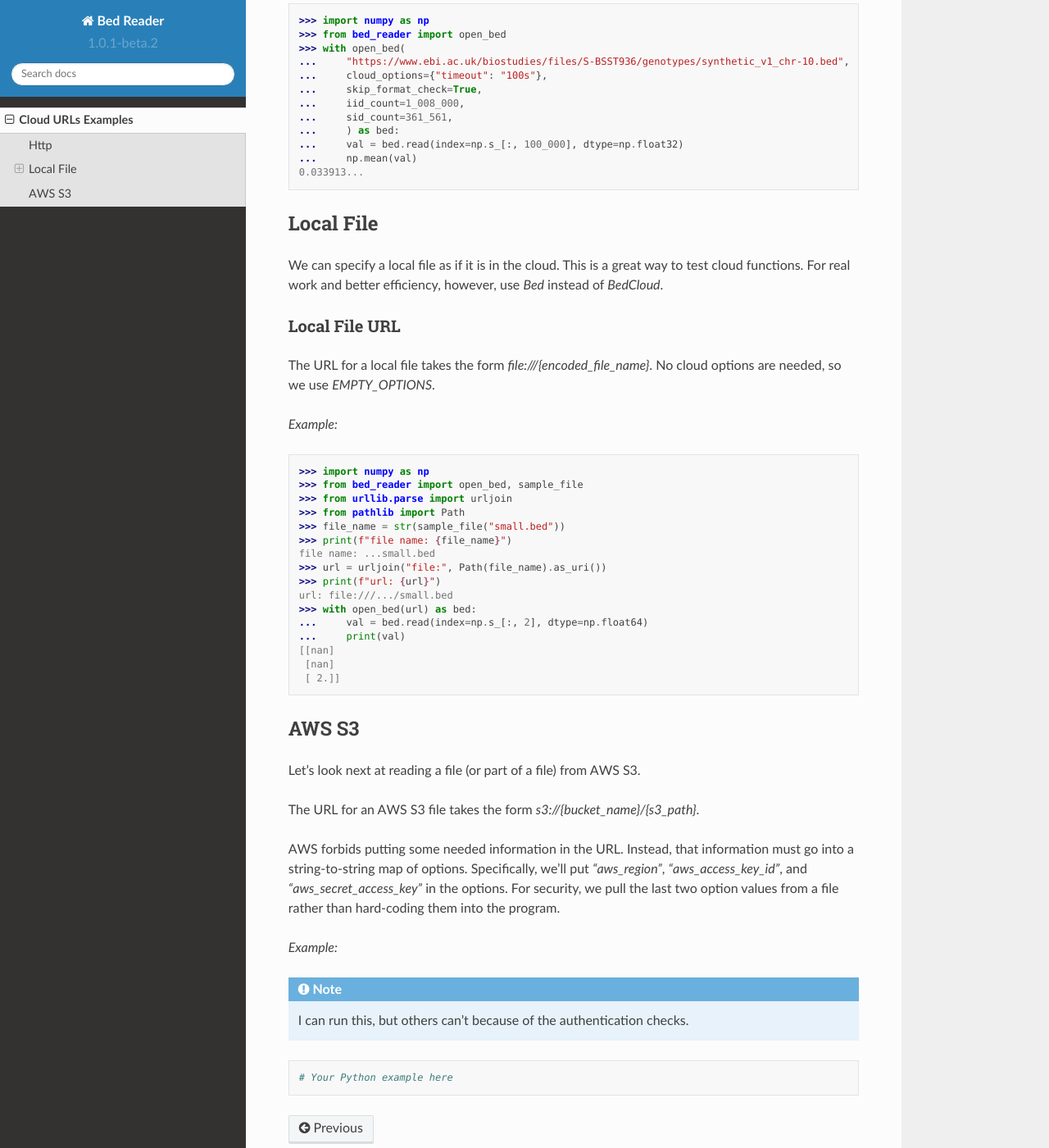
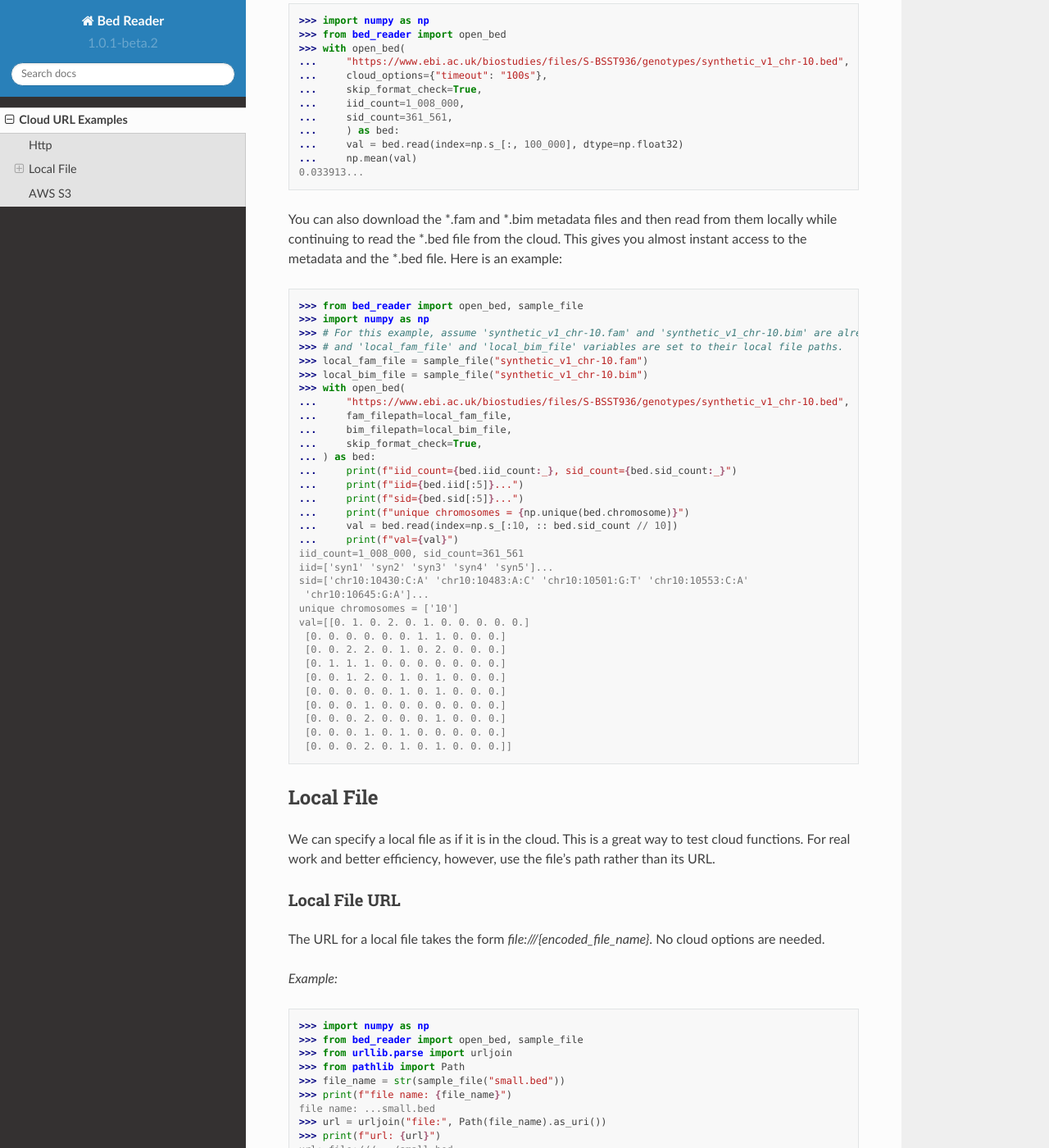
Before and after one commit to fastlmm/bed-reader, a Sphinx documentation site: the page built from doc/source/cloud_urls.rst, in a window 1280 px wide and 1400 px high, scrolled down 1813 px. Shown: the whole window at 82% size. Built offline with Sphinx 7.4.7 and the Read the Docs theme 2.0.0, drawn with Linux system fonts in a browser that asks for light colours; some of the changed text lies outside the part shown.

Commit message:
add all examples to cloud_urls.rst

```diff
--- a/doc/source/cloud_urls.rst
+++ b/doc/source/cloud_urls.rst
@@ -1,13 +1,13 @@
-Cloud URLs Examples
+Cloud URL Examples
 ====================
+
+.. cmk add link to other settings like timeout
 
 *Table of Contents*:
 
-.. cmk do these links work?
-
-- `Http <#http>`_
-- `local file <#local-file>`_
-- `AWS S3 <#aws-s3>`_
+- `Http <#http-section>`_
+- `local file <#local-file-section>`_
+- `AWS S3 <#aws-section>`_
 
 .. note::
 
@@ -17,10 +17,12 @@
 
 The exact details depend on the cloud service. We'll look at `http`, at `local files`, and at `AWS S3`.
 
+.. _http-section:
+
 Http
 ----
 
-You can read \*.bed from web sites directly. For small files, access will be fast. For medium-size files, you may need to extend the default `timeout`.
+You can read \*.bed files from web sites directly. For small files, access will be fast. For medium-sized files, you may need to extend the default `timeout`.
 
 Reading from large files can also be practical and even fast under these conditions:
 
@@ -44,9 +46,13 @@
     ...     missing_fraction  # doctest: +ELLIPSIS
     0.1666...
 
-When reading a medium-sized file, you may need to set a `timeout` in your options. With a `timeout`, you can give your code more than the default 30 seconds to read metadata from the \*.fam and \*.bim files (or genomic data from \*.bed). You may also wish to use `.skip_early_check()` to avoid a fast, early check of the \*.bed file's header.
+When reading a medium-sized file, you may need to set a `timeout` in your cloud options. With a `timeout`,
+you can give your code more than the default 30 seconds to read metadata from the \*.fam and \*.bim files
+(or genomic data from \*.bed). You may also wish to use `.skip_format_check=True` to avoid a fast,
+early check of the \*.bed file's header.
 
-Here we print the first five iids (individual or sample ids) and first find sids (SNP or variant ids). We then, print all unique chromosome values. Finally, we read all data from chromosome 5 and print its dimensions.
+Here we print the first five iids (individual or sample ids) and first five sids (SNP or variant ids).
+We then, print all unique chromosome values. Finally, we read all data from chromosome 5 and print its dimensions.
 
 .. code-block:: python
 
@@ -86,15 +92,59 @@
     ...     np.mean(val) # doctest: +ELLIPSIS
     0.033913...
 
+You can also download the \*.fam and \*.bim metadata files and then read from them locally while continuing to read the \*.bed file from the cloud.
+This gives you almost instant access to the metadata and the \*.bed file. Here is an example:
+
+.. code-block:: python
+
+    >>> from bed_reader import open_bed, sample_file
+    >>> import numpy as np
+    >>> # For this example, assume 'synthetic_v1_chr-10.fam' and 'synthetic_v1_chr-10.bim' are already downloaded
+    >>> # and 'local_fam_file' and 'local_bim_file' variables are set to their local file paths.
+    >>> local_fam_file = sample_file("synthetic_v1_chr-10.fam")
+    >>> local_bim_file = sample_file("synthetic_v1_chr-10.bim")
+    >>> with open_bed(
+    ...     "https://www.ebi.ac.uk/biostudies/files/S-BSST936/genotypes/synthetic_v1_chr-10.bed",
+    ...     fam_filepath=local_fam_file,
+    ...     bim_filepath=local_bim_file,
+    ...     skip_format_check=True,
+    ... ) as bed:
+    ...     print(f"iid_count={bed.iid_count:_}, sid_count={bed.sid_count:_}")
+    ...     print(f"iid={bed.iid[:5]}...")
+    ...     print(f"sid={bed.sid[:5]}...")
+    ...     print(f"unique chromosomes = {np.unique(bed.chromosome)}")
+    ...     val = bed.read(index=np.s_[:10, :: bed.sid_count // 10])
+    ...     print(f"val={val}")
+    iid_count=1_008_000, sid_count=361_561
+    iid=['syn1' 'syn2' 'syn3' 'syn4' 'syn5']...
+    sid=['chr10:10430:C:A' 'chr10:10483:A:C' 'chr10:10501:G:T' 'chr10:10553:C:A'
+     'chr10:10645:G:A']...
+    unique chromosomes = ['10']
+    val=[[0. 1. 0. 2. 0. 1. 0. 0. 0. 0. 0.]
+     [0. 0. 0. 0. 0. 0. 1. 1. 0. 0. 0.]
+     [0. 0. 2. 2. 0. 1. 0. 2. 0. 0. 0.]
+     [0. 1. 1. 1. 0. 0. 0. 0. 0. 0. 0.]
+     [0. 0. 1. 2. 0. 1. 0. 1. 0. 0. 0.]
+     [0. 0. 0. 0. 0. 1. 0. 1. 0. 0. 0.]
+     [0. 0. 0. 1. 0. 0. 0. 0. 0. 0. 0.]
+     [0. 0. 0. 2. 0. 0. 0. 1. 0. 0. 0.]
+     [0. 0. 0. 1. 0. 1. 0. 0. 0. 0. 0.]
+     [0. 0. 0. 2. 0. 1. 0. 1. 0. 0. 0.]]
+
+
+
+.. _local-file-section:
+
 Local File
 ----------
 
-We can specify a local file as if it is in the cloud. This is a great way to test cloud functions. For real work and better efficiency, however, use `Bed` instead of `BedCloud`.
+We can specify a local file as if it is in the cloud. This is a great way to test cloud functions. For real work and better efficiency, however,
+use the file's path rather than its URL.
 
 Local File URL
 ++++++++++++++
 
-The URL for a local file takes the form `file:///{encoded_file_name}`. No cloud options are needed, so we use `EMPTY_OPTIONS`.
+The URL for a local file takes the form `file:///{encoded_file_name}`. No cloud options are needed.
 
 *Example:*
 
@@ -124,7 +176,10 @@
 
 The URL for an AWS S3 file takes the form `s3://{bucket_name}/{s3_path}`.
 
-AWS forbids putting some needed information in the URL. Instead, that information must go into a string-to-string map of options. Specifically, we'll put `"aws_region"`, `"aws_access_key_id"`, and `"aws_secret_access_key"` in the options. For security, we pull the last two option values from a file rather than hard-coding them into the program.
+AWS forbids putting some needed information in the URL. Instead, that information must go into a string-to-string
+dictionary of cloud options. Specifically, we'll put `"aws_region"`, `"aws_access_key_id"`, and `"aws_secret_access_key"` in
+the cloud options.
+For security, we pull the last two option values from a file rather than hard-coding them into the program.
 
 *Example:*
 
@@ -134,4 +189,20 @@
 
 .. code-block:: python
 
-    # Your Python example here
+    import os
+    import configparser
+    from bed_reader import open_bed
+
+    config = configparser.ConfigParser()
+    _ = config.read(os.path.expanduser("~/.aws/credentials"))
+
+    cloud_options = {
+        "aws_region": "us-west-2",
+        "aws_access_key_id": config["default"].get("aws_access_key_id"),
+        "aws_secret_access_key": config["default"].get("aws_secret_access_key"),
+    }
+
+    with open_bed("s3://bedreader/v1/toydata.5chrom.bed", cloud_options=cloud_options) as bed:
+        val = bed.read(dtype="int8")
+        print(val.shape)
+    # Expected output: (500, 10000)
```
Also changed, not shown: other parts of doc/source/cloud_urls.rst (+2 -0 lines), src/supplemental_documents/cloud_urls_etc.md (+5 -3 lines), 1 other file.
